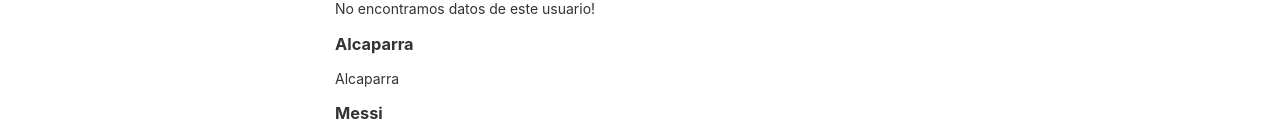
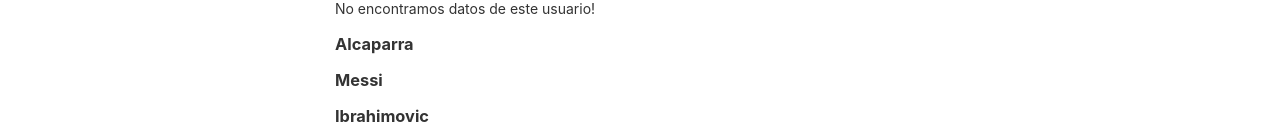
Before and after one commit to pablosnhz/angular-repaso, an Angular app: page / in a window 1280 px wide. Shown: the part 818-952 px from the top of the page. Built offline with nearby package versions, Linux system fonts and the light colour scheme.

Commit message:
promesis

```diff
--- a/src/app/components/datos/datos.component.html
+++ b/src/app/components/datos/datos.component.html
@@ -21,5 +21,4 @@
 
   <div *ngFor="let usearios of listaContactos">
     <h3 (click)="obtenerContactoName(usearios.nombre)"> {{ usearios.apellidos }} </h3>
-    <p> {{ usearios.apellidos }} </p>
   </div>
```
